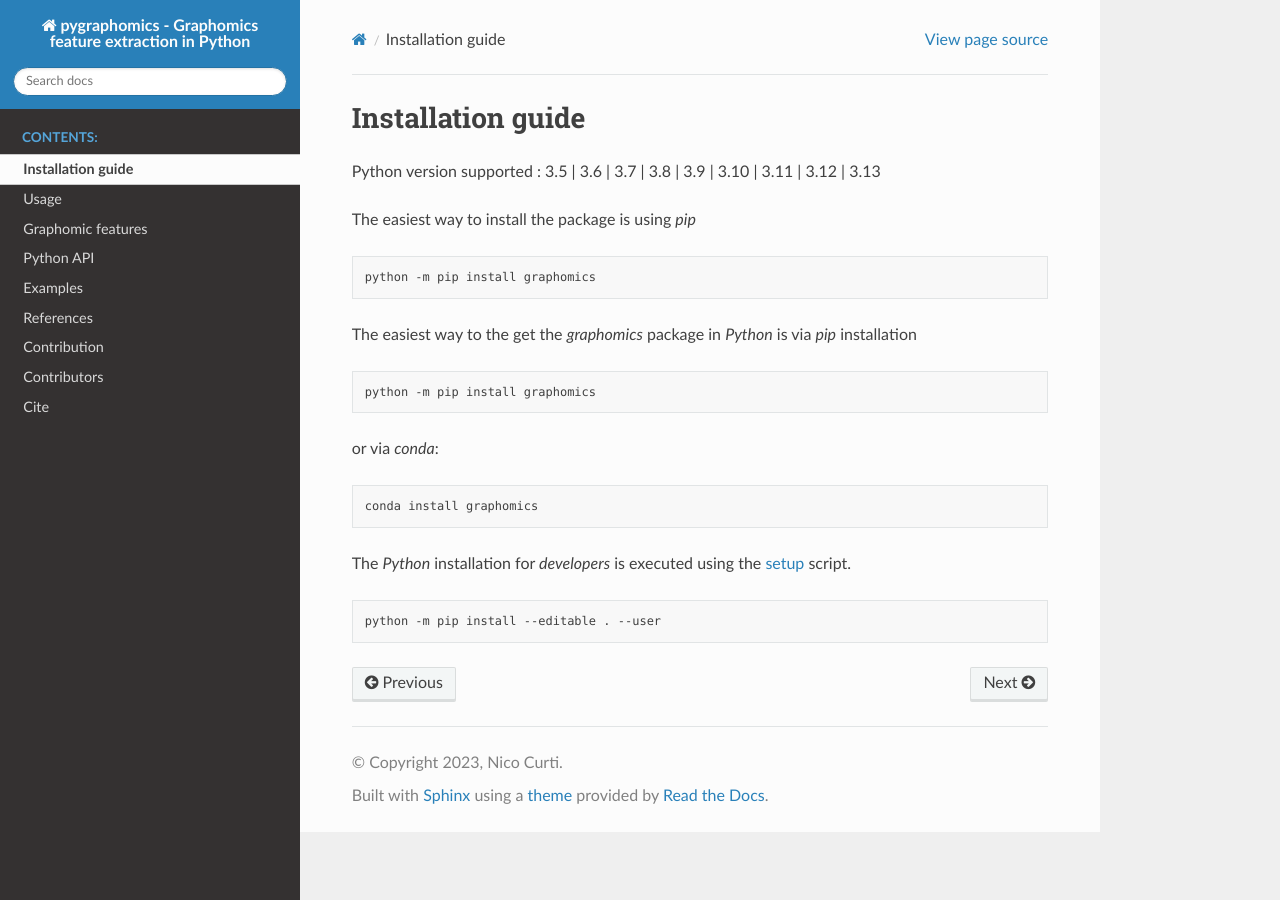
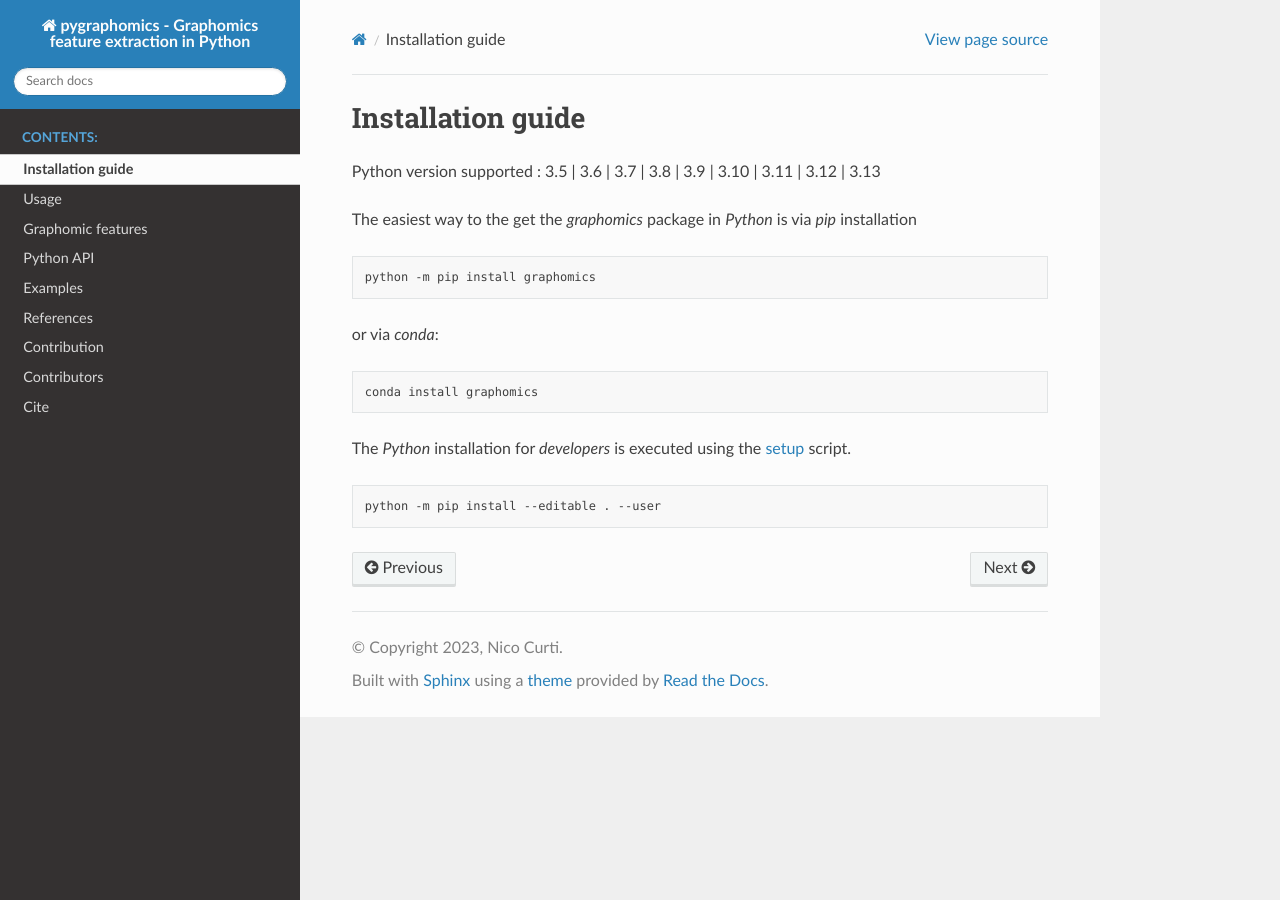
Before and after one commit to Nico-Curti/graphomics, a Sphinx documentation site: the page built from docs/source/installation.rst, in a window 1280 px wide. Built offline with Sphinx 7.4.7 and the Read the Docs theme 3.1.0, drawn with Linux system fonts in a browser that asks for light colours; pages that are not in the unit, such as notebooks, are missing from menus.

Commit message:
[FIX] minor fix on data loader and installation

```diff
--- a/docs/source/installation.rst
+++ b/docs/source/installation.rst
@@ -4,12 +4,6 @@ Installation guide
 ==================
 
 Python version supported : 3.5 | 3.6 | 3.7 | 3.8 | 3.9 | 3.10 | 3.11 | 3.12 | 3.13
-
-The easiest way to install the package is using `pip`
-
-.. code-block:: bash
-
-  python -m pip install graphomics
 
 The easiest way to the get the `graphomics` package in `Python` is via `pip` installation
 
```
Also changed, not shown: 1 other file.
